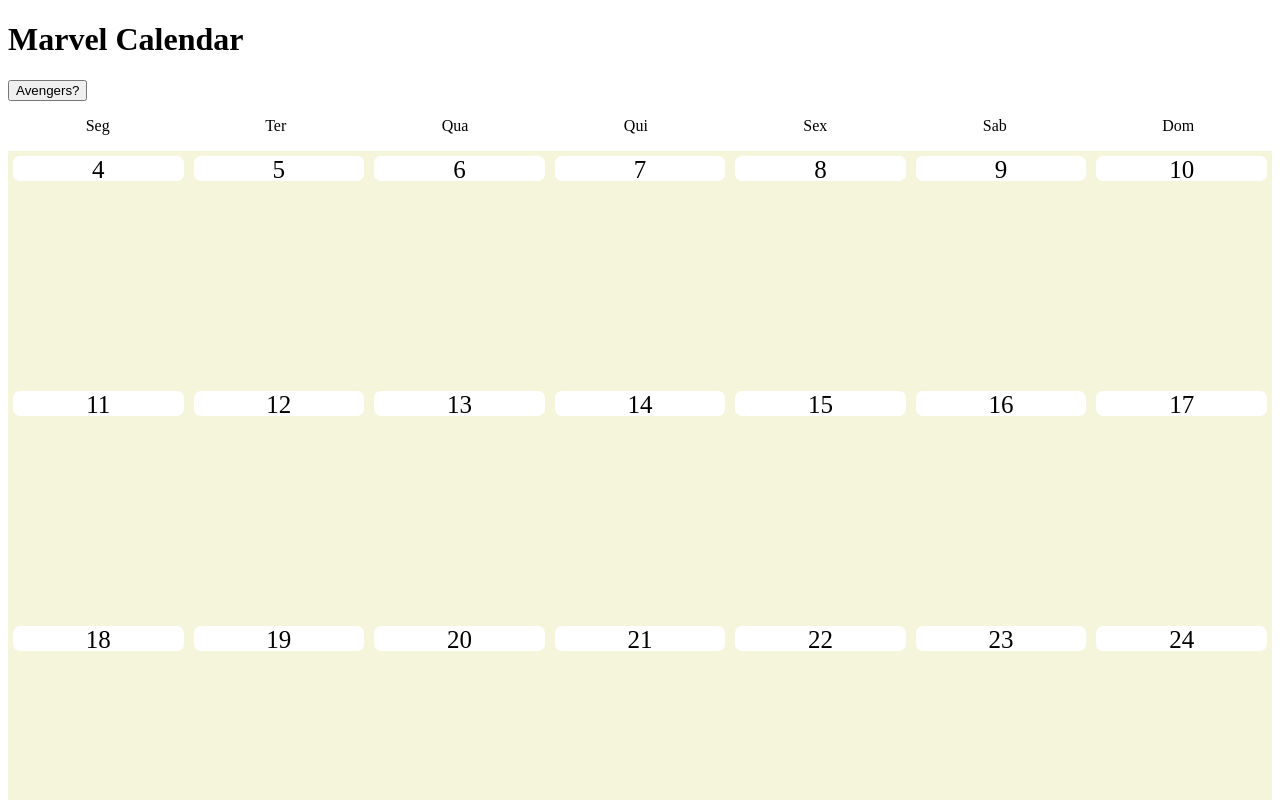
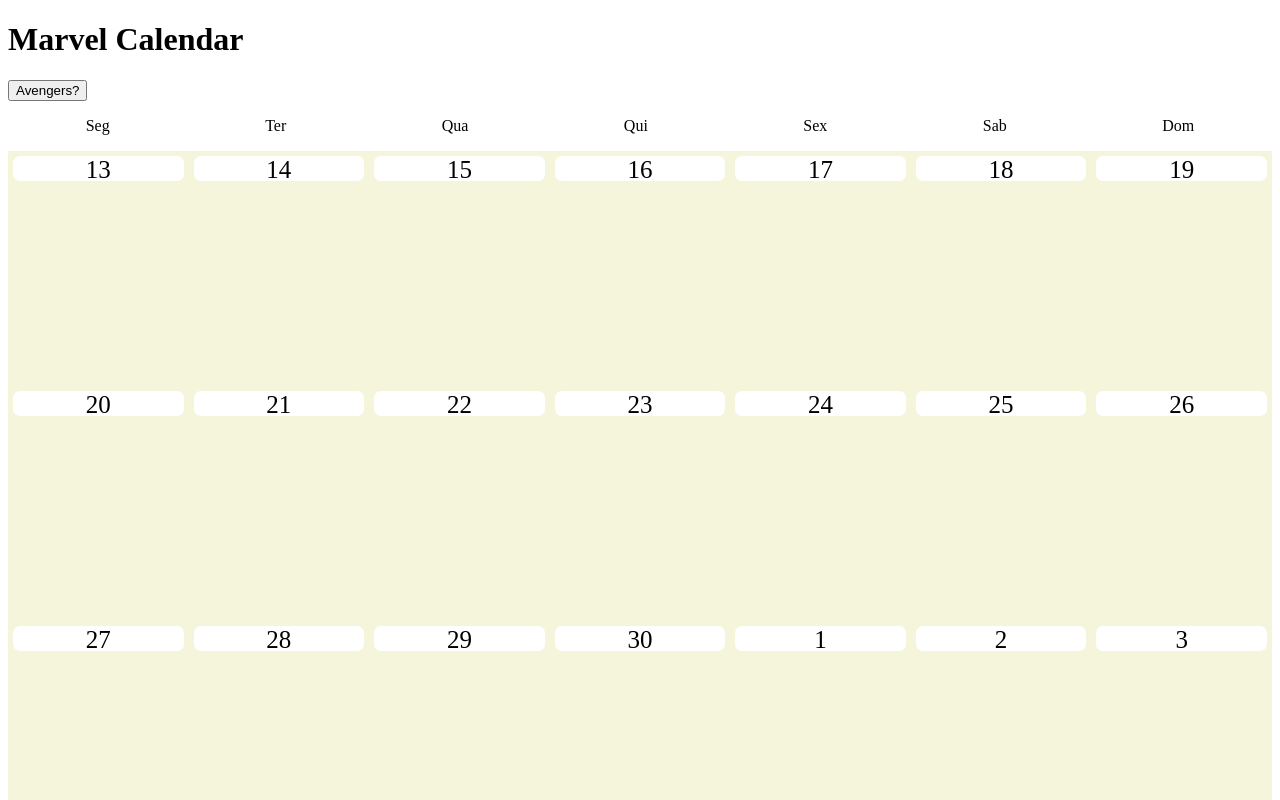
Before and after one commit to HenrryEsposito/marvel-calendar, a React (Create React App) app: page / in a window 1280 px wide. Shown: the top 800 px of the page. Built offline with nearby package versions, Linux system fonts and the light colour scheme.

Commit message:
chore - implement week manipulation on calendar

```diff
--- a/src/components/organisms/Calendar/index.tsx
+++ b/src/components/organisms/Calendar/index.tsx
@@ -1,4 +1,4 @@
-import React, { useMemo } from "react";
+import React, { useCallback, useMemo, useState } from "react";
 import { v4 as uniqueId } from "uuid";
 
 import CalendarHeader from "../../atoms/CalendarHeader";
@@ -8,11 +8,12 @@
 import useDateUtils from "../../../hooks/useDateUtils";
 
 export default function Calendar() {
-  const { getNearNextDaysByWeeks } = useDateUtils();
+  const { getNearNextDaysByWeeks, getNextWeekByDay, getPreviousWeekByDay } =
+    useDateUtils();
 
-  const mockedDays = useMemo(() => {
-    return getNearNextDaysByWeeks(4);
-  }, []);
+  const [mockedDays, setMockedDays] = useState<Date[]>(
+    getNearNextDaysByWeeks(4)
+  );
 
   const newMockedItemns = useMemo(() => {
     return mockedDays.map((mockedDay) => {
@@ -23,13 +24,24 @@
     });
   }, [mockedDays]);
 
+  function handleReachBottom() {
+    setMockedDays((prev) => [
+      ...prev,
+      ...getNextWeekByDay(prev[prev.length - 1]),
+    ]);
+  }
+
+  function handleReachBTop() {
+    setMockedDays((prev) => [...getPreviousWeekByDay(prev[0]), ...prev]);
+  }
+
   return (
     <div className="calendar-base">
       <CalendarHeader />
       <InfiniteScroll
         items={newMockedItemns}
-        onReachBottom={() => console.log("bottom")}
-        onReachTop={() => console.log("top")}
+        onReachBottom={handleReachBottom}
+        onReachTop={handleReachBTop}
       ></InfiniteScroll>
     </div>
   );
```
